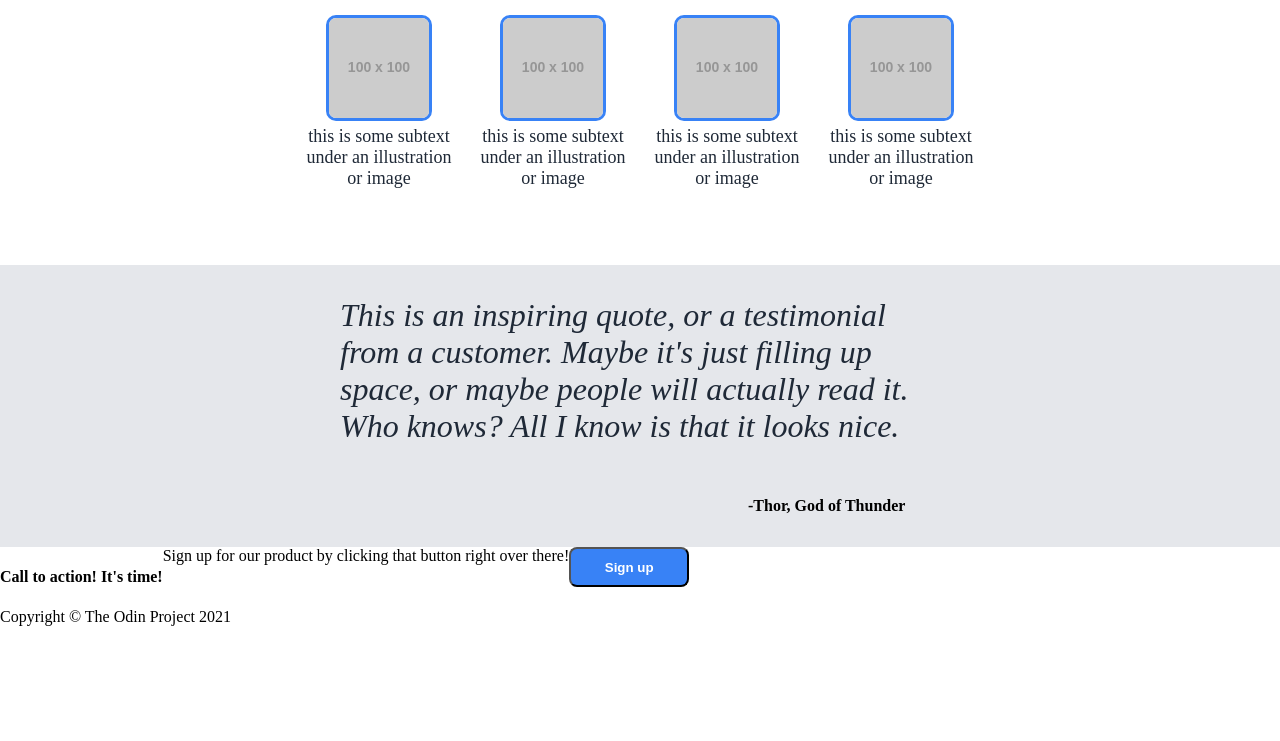
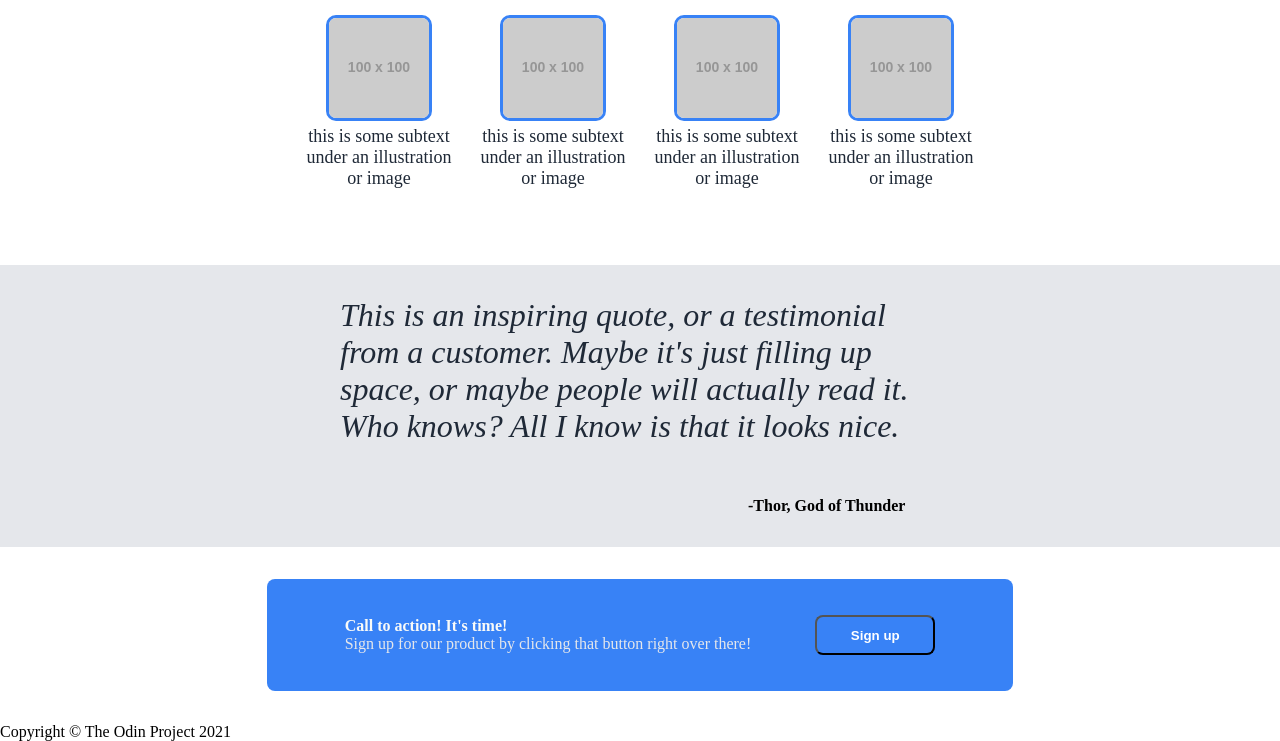
Before and after one commit to Frizzybman11/odin-landing, a plain HTML site: page index.html in a window 1280 px wide. Shown: the part 569-1310 px from the top of the page. Before the commit the page ends 1195 px from the top, so only its background shows below. Drawn offline with Linux system fonts and the light colour scheme; placeholder pictures from the web are drawn by us.

Commit message:
Modify Sign Up section

```diff
--- a/index.html
+++ b/index.html
@@ -51,8 +51,10 @@
             <p class="quote-name">-Thor, God of Thunder</p>
         </div>
         <div class="sign-up">
-            <h4>Call to action! It's time!</h4>
-            <p>Sign up for our product by clicking that button right over there!</p>
+            <div class="call">
+                <h4>Call to action! It's time!</h4>
+                <p>Sign up for our product by clicking that button right over there!</p>
+            </div>
             <button>Sign up</button>
         </div>
     </div>
--- a/style.css
+++ b/style.css
@@ -148,7 +148,28 @@ h3 {
 }
 
 .sign-up {
+    width: 650px;
     display: flex;
+    justify-content: center;
+    align-items: center;
+    gap: 64px;
+    padding: 36px 48px;
+    margin: 32px auto;
+    background: #3882F6;
+    border-radius: 8px;
+}
+
+h4 {
+    color: #F9FAF8;
+    font-weight: bold;
+    margin: 0;
+}
+
+.call {
+    display: flex;
+    flex-direction: column;
+    color: #E5E7EB;
+    justify-content: center;
 }
 
 .footer {
```
